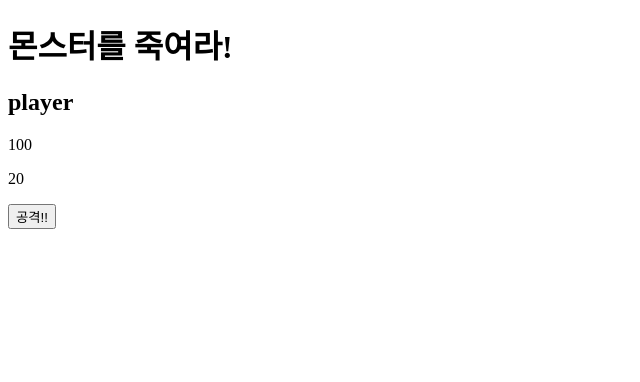
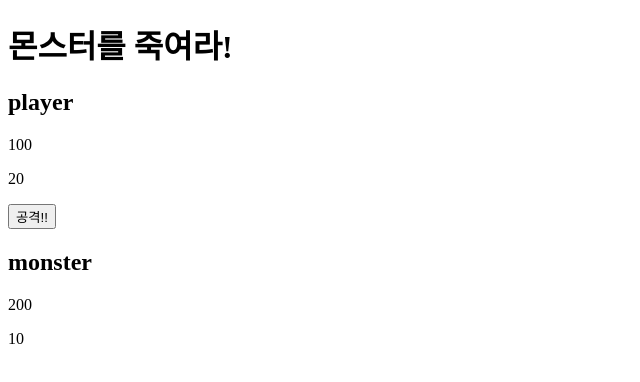
Before and after one commit to KimInteger/killthemon, a React app: page / in a window 1280 px wide. Shown: the top 382 px of the page, without its empty margins (0-640 px from the left). Built offline with nearby package versions, Linux system fonts and the light colour scheme.

Commit message:
edit | app.tsx
MonsterSection추가

```diff
--- a/src/app/ui/app.tsx
+++ b/src/app/ui/app.tsx
@@ -1,5 +1,6 @@
 import React, { useState } from 'react';
 import PlayerSection from './player/playerSection';
+import MonsterSection from './Monster/monsterSection';
 
 const App: React.FC = () => {
   const [player, setPlayer] = useState({
@@ -25,6 +26,7 @@ const App: React.FC = () => {
     <>
       <h1>몬스터를 죽여라!</h1>
       <PlayerSection player={player} attack={attack} />
+      <MonsterSection monster={monster} />
     </>
   );
 };
```
